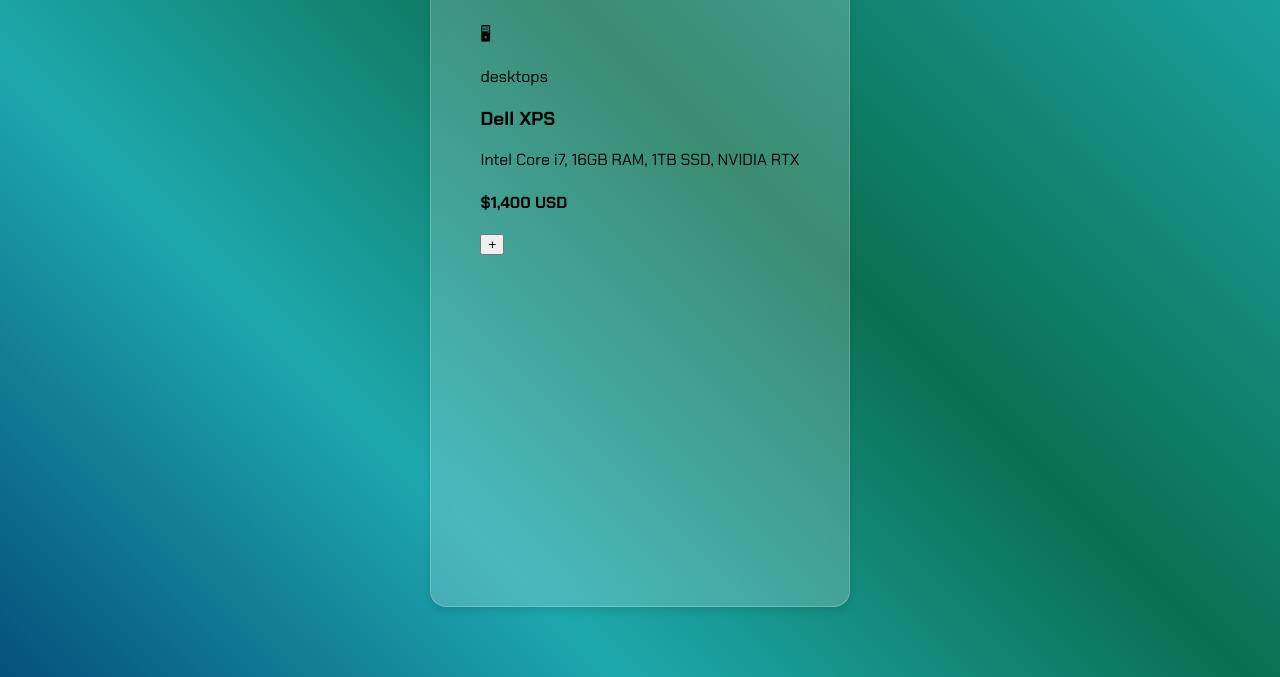
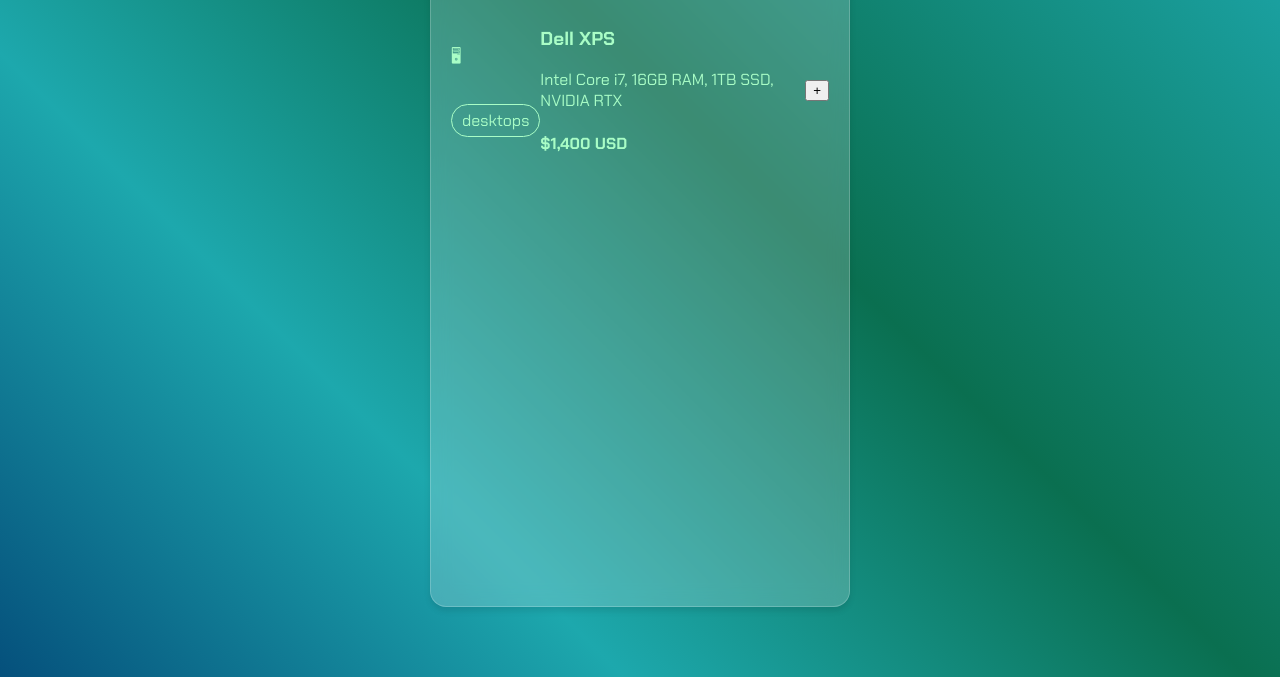
Before and after one commit to mandelbrojt/equipmint, a plain HTML site: page index.html in a window 1280 px wide. Shown: the part 123-800 px from the top of the page. Drawn offline with Linux system fonts and the light colour scheme.

Commit message:
Added styles for product container and product info

```diff
--- a/index.css
+++ b/index.css
@@ -21,12 +21,16 @@ body {
     align-items:flex-start
 }
 
+.app-container,
+.header-container {
+    display: flex;
+    flex-direction: column;
+    align-items: center;
+}
+
 .app-container {
     width: auto;
-    display: flex;
-    flex-direction: column;
     justify-content: flex-start;
-    align-items: center;
 }
 
 .header-container {
@@ -34,11 +38,7 @@ body {
     top: 0;
     z-index: 1;
     width: 100%; */
-    /* background-color: #363636; */
-    display: flex;
-    flex-direction: column;
     justify-content: center;
-    align-items: center;
 }
 
 .main-title {
@@ -57,6 +57,36 @@ body {
     margin-bottom: 10px;
 }
 
+.product-container {
+    color: #A9FDC6;
+    display: flex;
+    justify-content: space-around;
+}
+
+.left-info {
+    align-self: center;
+}
+
+.middle-info {
+    align-self: flex-start;
+}
+
+.right-info {
+    align-self: center;
+}
+
+.product-thumbnail {}
+
+.category-chip {
+    display: inline-block; /* Ensures the width is determined by the content */
+    padding: 5px 10px; /* Adjust padding to increase/decrease the chip size */
+    background-color: none; /* Background color of the chip */
+    border-radius: 50px; /* Creates the rounded chip effect */
+    font-size: 16px; /* Adjust font size to your preference */
+    color: #A9FDC6; /* Text color */
+    border: 1px solid #A9FDC6; /* Optional: add a border */
+}
+
 .glassmorphic-card {
     background: rgba(255, 255, 255, 0.2);
     backdrop-filter: blur(10px);
```
